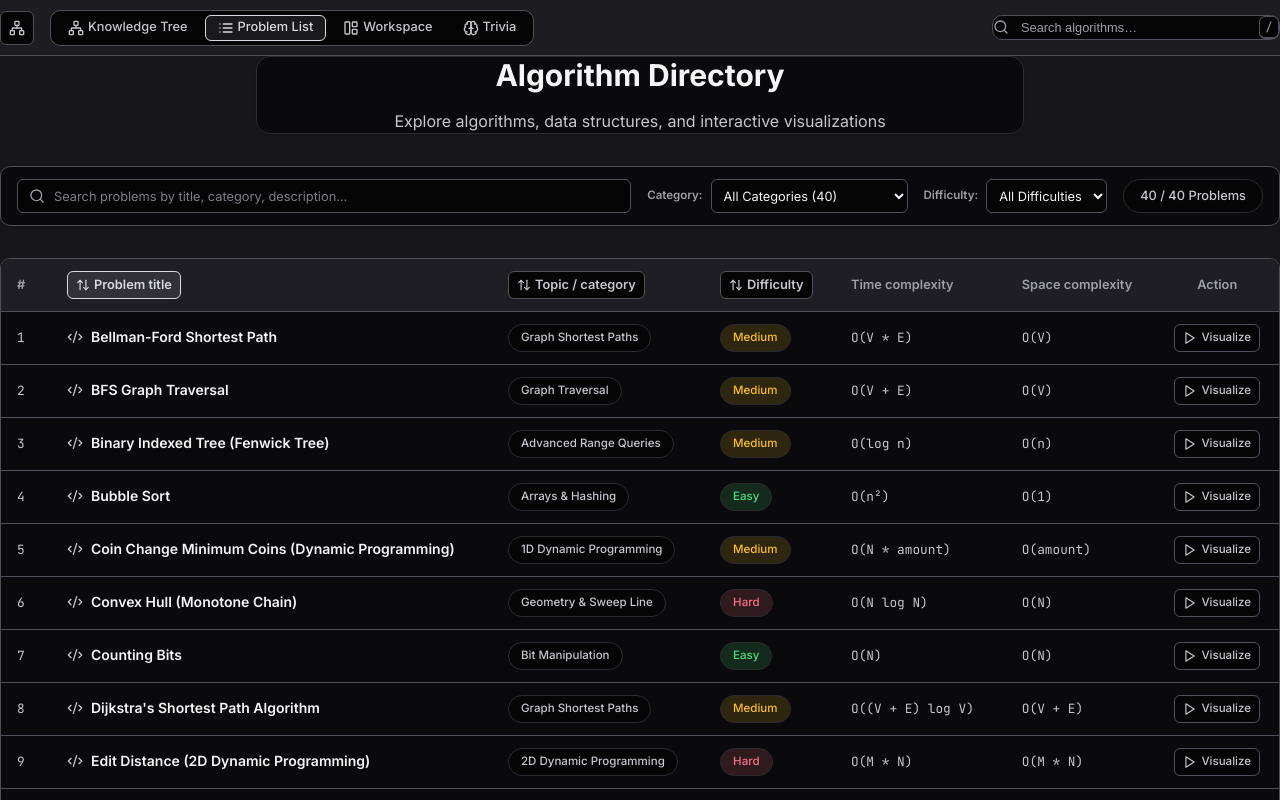
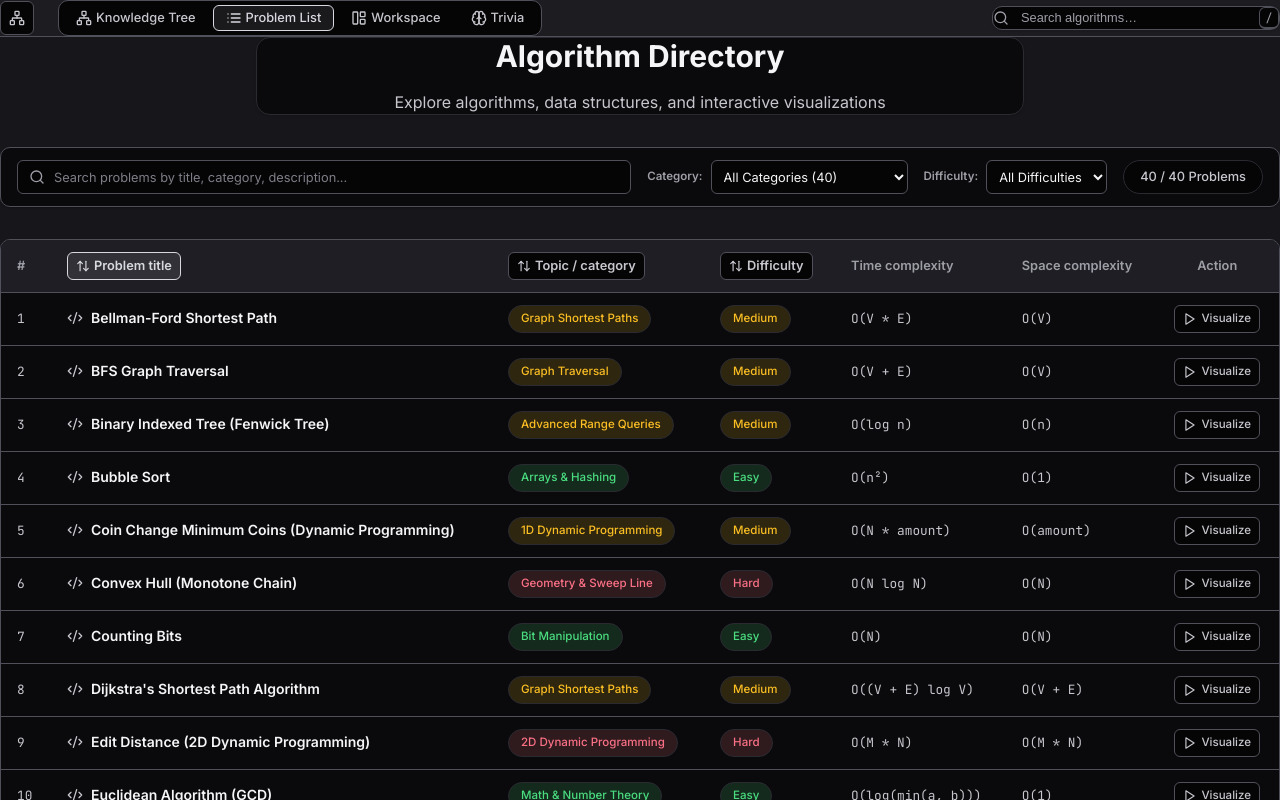
Before and after one commit to onurseckin/dsa_visualizer, a React (Vite) app: page /problems in a window 1280 px wide. Built offline with nearby package versions, Linux system fonts and the light colour scheme.

Commit message:
fix: enforce multi-agent graph layout invariants and design token compliance

```diff
--- a/src/components/Navbar.tsx
+++ b/src/components/Navbar.tsx
@@ -90,8 +90,8 @@ export const Navbar: React.FC<NavbarProps> = ({
   };
 
   return (
-    <header className="flex items-center justify-between h-[var(--navbar-h)] shrink-0 px-6 gap-6 bg-[var(--bg-chrome)] border-b border-[var(--border-default)]">
-      <nav aria-label="Main Navigation" className="flex items-center gap-4 min-w-0">
+    <header className="flex items-center justify-between py-3 shrink-0 px-6 gap-6 bg-[var(--bg-chrome)] border-b border-[var(--border-default)]">
+      <nav aria-label="Main Navigation" className="flex items-center gap-6 min-w-0">
         <IconButton
           icon={<Network className="w-[18px] h-[18px]" />}
           aria-label="DSA Visualizer home"
@@ -110,7 +110,7 @@ export const Navbar: React.FC<NavbarProps> = ({
         />
       </nav>
 
-      <div className="flex items-center gap-4">
+      <div className="flex items-center gap-6">
         <ButtonGroup role="group" aria-label="Panel toggles" gap="sm">
           {appView === "workspace" &&
             PANEL_TOGGLES.map(({ key, label, icon, hint }) => (
--- a/src/components/ProblemList.tsx
+++ b/src/components/ProblemList.tsx
@@ -31,7 +31,7 @@ export const ProblemList: React.FC<ProblemListProps> = ({
   return (
     <main
       aria-label="Problem directory"
-      className="flex flex-col items-center justify-start p-6 md:p-10 w-full max-w-full mx-auto box-border flex-1 gap-8 overflow-y-auto"
+      className="flex flex-col items-center justify-start p-6 md:p-8 w-full max-w-full mx-auto box-border flex-1 gap-8 overflow-y-auto"
     >
       <div className="flex flex-col items-center justify-center text-center mx-auto w-full max-w-3xl gap-4 p-6 md:p-8 bg-[var(--bg-surface)] border border-[var(--border-subtle)] rounded-[var(--radius-lg)] shadow-sm mb-6">
         <h1 className="text-3xl font-bold text-[var(--text-primary)]">Algorithm Directory</h1>
@@ -40,7 +40,7 @@ export const ProblemList: React.FC<ProblemListProps> = ({
         </p>
       </div>
 
-      <div className="w-full flex flex-col gap-6 mb-6">
+      <div className="w-full flex flex-col gap-6">
         <ProblemListFilterToolbar
           searchTerm={searchTerm}
           onSearchTermChange={setSearchTerm}
--- a/src/components/problem-list/components/ProblemListFilterToolbar.tsx
+++ b/src/components/problem-list/components/ProblemListFilterToolbar.tsx
@@ -26,7 +26,7 @@ export const ProblemListFilterToolbar: React.FC<ProblemListFilterToolbarProps> =
   stats,
 }) => {
   return (
-    <Card padding="sm" style={PANEL_BORDER}>
+    <Card padding="sm" style={PANEL_BORDER} className="mb-6">
       <div className="flex flex-wrap items-center justify-between gap-4 w-full">
         <div className="flex-1 min-w-[240px]">
           <Input
--- a/src/components/problem-list/components/ProblemTable.tsx
+++ b/src/components/problem-list/components/ProblemTable.tsx
@@ -180,7 +180,13 @@ export const ProblemTable: React.FC<ProblemTableProps> = ({
                       </span>
                     </td>
                     <td style={{ padding: cellPadding }}>
-                      <Badge variant="neutral">{catLabel}</Badge>
+                      <Badge
+                        variant={
+                          alg.difficulty ? difficultyBadgeVariant(alg.difficulty) : "neutral"
+                        }
+                      >
+                        {catLabel}
+                      </Badge>
                     </td>
                     <td style={{ padding: cellPadding }}>
                       {alg.difficulty && (
--- a/src/components/trivia/TriviaSettings.tsx
+++ b/src/components/trivia/TriviaSettings.tsx
@@ -37,8 +37,8 @@ export const TriviaSettings: React.FC<TriviaSettingsProps> = ({
   };
 
   return (
-    <div className="flex flex-col gap-6 pt-4 border-t border-[var(--border-subtle)]">
-      <span className="text-xs font-bold tracking-wider uppercase text-[var(--text-muted)]">
+    <div className="flex flex-col gap-4 p-5 md:p-6 bg-[var(--bg-surface)] border border-[var(--border-default)] rounded-[var(--radius-lg)] shadow-sm mt-6">
+      <span className="text-xs font-bold tracking-wider uppercase text-[var(--text-muted)] mb-2">
         Drill settings
       </span>
 
--- a/src/components/trivia/components/TriviaSessionHeader.tsx
+++ b/src/components/trivia/components/TriviaSessionHeader.tsx
@@ -25,7 +25,7 @@ export const TriviaSessionHeader: React.FC<TriviaSessionHeaderProps> = ({
   onBackToHome,
 }) => {
   return (
-    <header className="flex flex-col gap-4 p-6 md:p-8 bg-[var(--bg-surface)] border border-[var(--border-subtle)] rounded-[var(--radius-lg)] shadow-sm">
+    <header className="flex flex-col gap-4 p-6 md:p-8 bg-[var(--bg-surface)] border border-[var(--border-default)] rounded-[var(--radius-lg)] shadow-sm">
       <div className="flex items-center gap-3 flex-wrap">
         <h2 className="text-lg font-semibold text-[var(--text-primary)]">{algorithmTitle}</h2>
         <Badge size="md">{hiddenLabel}</Badge>
```
Also changed, not shown: .tmp/agentic_system_architecture.md (added).
